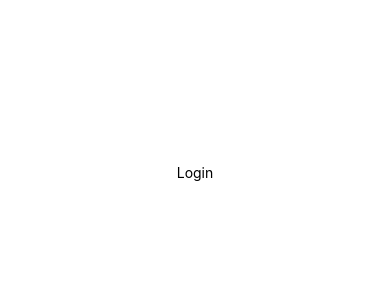
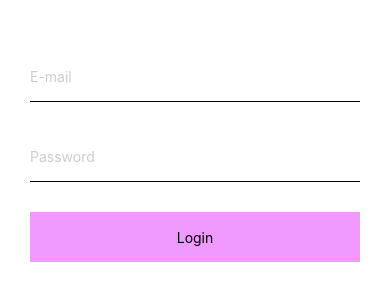
Before and after one commit to danbockapps/tracker-app, a React Native app: screen / in a window 390 px wide. Shown: the part 250-550 px from the top of the page. Built offline with nearby package versions, Linux system fonts and the light colour scheme.

Commit message:
Add login form

```diff
--- a/Login.tsx
+++ b/Login.tsx
@@ -1,18 +1,58 @@
-import { FC } from 'react'
-import { StyleSheet, Text, View } from 'react-native'
+import { FC, useState } from 'react'
+import { StyleSheet, Text, TextInput, Touchable, TouchableOpacity, View } from 'react-native'
 
-const Login: FC = () => (
-  <View style={styles.container}>
-    <Text>Login</Text>
-  </View>
-)
+const Login: FC = () => {
+  const [email, setEmail] = useState('')
+  const [password, setPassword] = useState('')
+
+  return (
+    <View style={styles.container}>
+      <TextInput
+        autoComplete='email'
+        autoCapitalize='none'
+        keyboardType='email-address'
+        style={styles.textInput}
+        placeholder='E-mail'
+        placeholderTextColor='#ccc'
+        value={email}
+        onChangeText={setEmail}
+      />
+      <TextInput
+        autoComplete='password'
+        autoCapitalize='none'
+        style={styles.textInput}
+        placeholder='Password'
+        placeholderTextColor='#ccc'
+        secureTextEntry={true}
+        value={password}
+        onChangeText={setPassword}
+      />
+      <TouchableOpacity style={styles.button}>
+        <Text>Login</Text>
+      </TouchableOpacity>
+    </View>
+  )
+}
 
 const styles = StyleSheet.create({
   container: {
     flex: 1,
     backgroundColor: '#fff',
+    justifyContent: 'center',
+  },
+  textInput: {
+    height: 50,
+    marginHorizontal: 30,
+    marginBottom: 30,
+    borderBottomWidth: 1,
+  },
+  button: {
     alignItems: 'center',
     justifyContent: 'center',
+    height: 50,
+    marginHorizontal: 30,
+    marginBottom: 30,
+    backgroundColor: '#f099ff',
   },
 })
 
```
